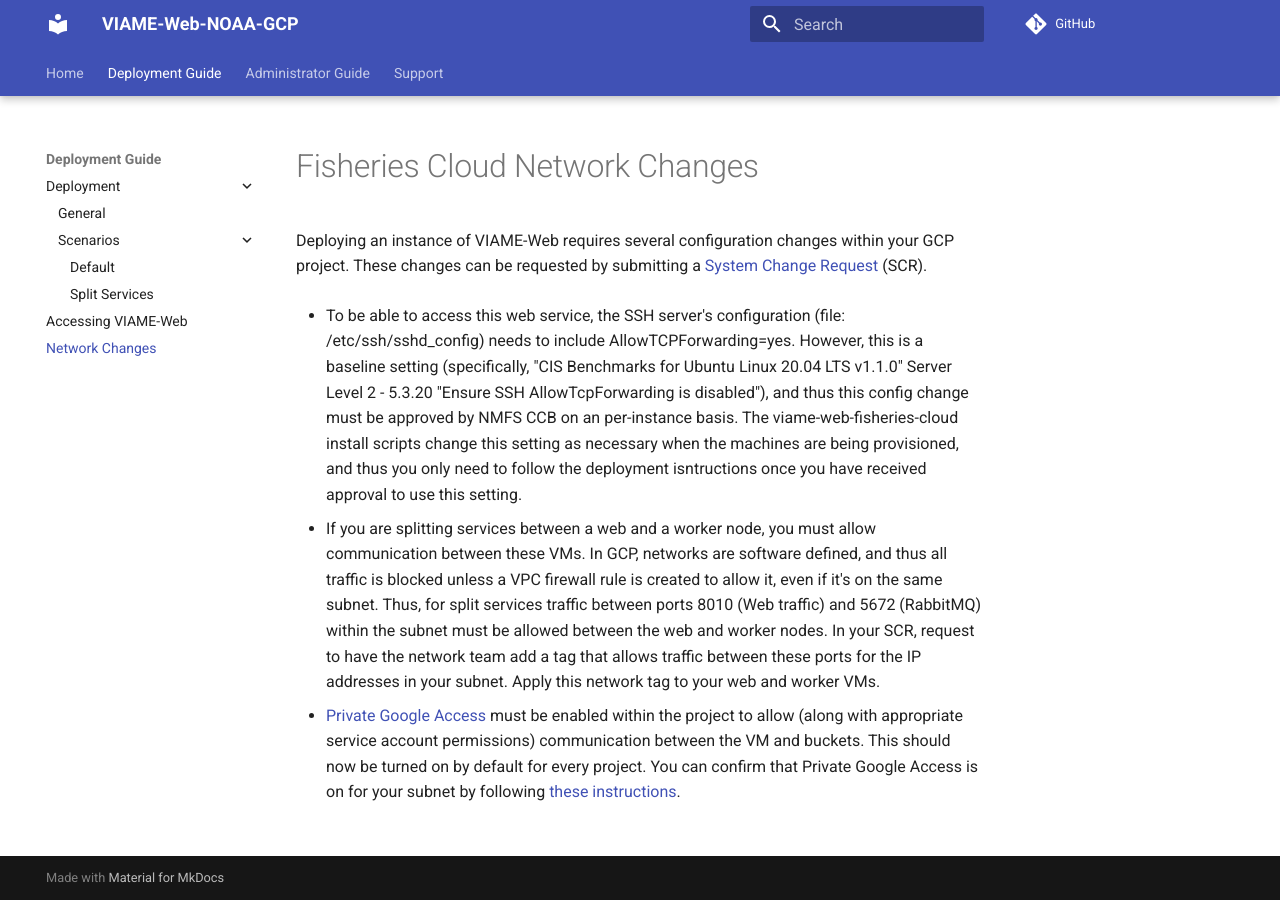
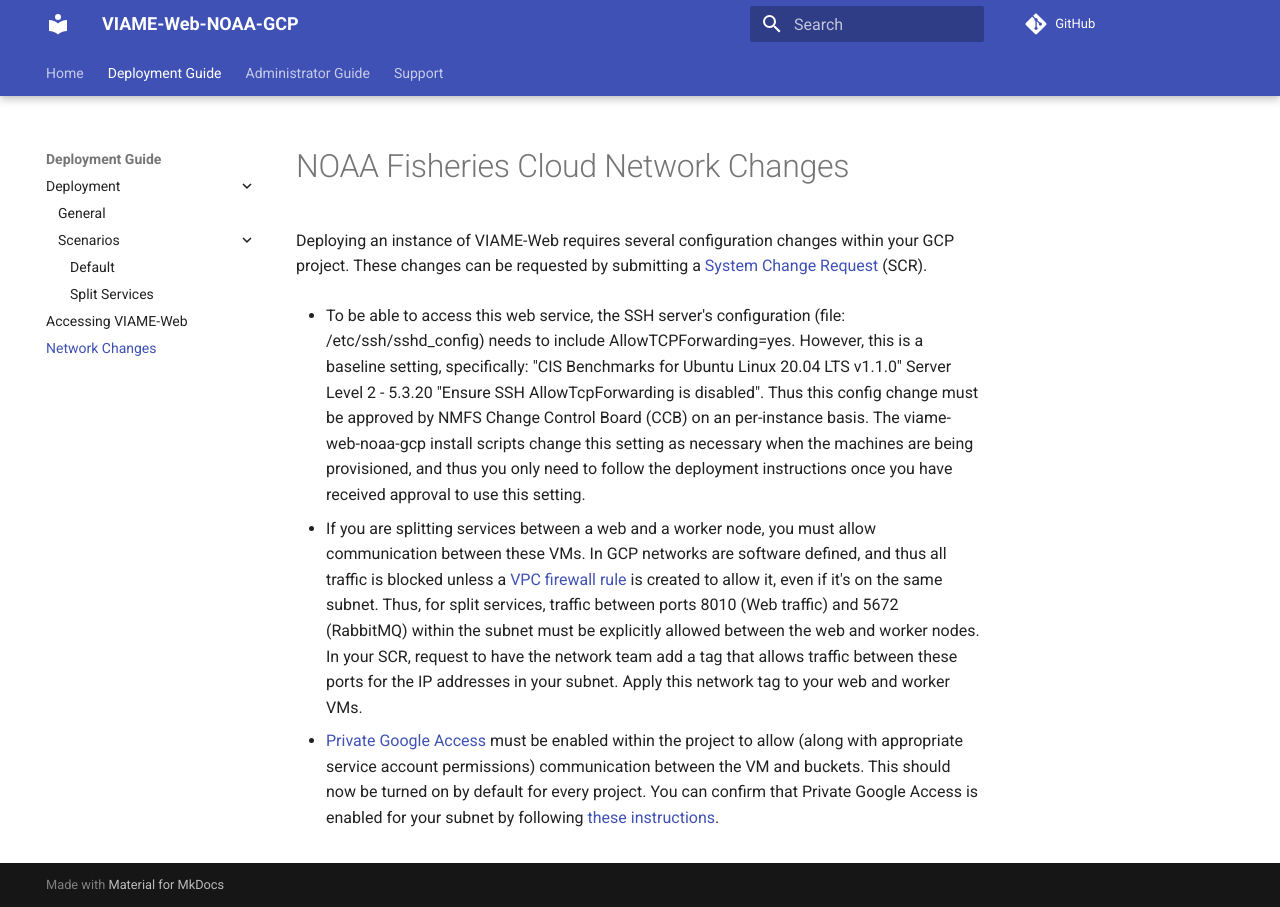
Before and after one commit to SWFSC/viame-web-noaa-gcp, an MkDocs documentation site: the page built from docs/network-changes.md, in a window 1280 px wide. Built offline with MkDocs 1.6.1 and Material for MkDocs 9.7.7, drawn with Linux system fonts in a browser that asks for light colours; comment, search, counter and statistics services are not loaded.

Commit message:
doc updates

```diff
--- a/docs/network-changes.md
+++ b/docs/network-changes.md
@@ -1,9 +1,9 @@
-# Fisheries Cloud Network Changes
+# NOAA Fisheries Cloud Network Changes
 
 Deploying an instance of VIAME-Web requires several configuration changes within your GCP project. These changes can be requested by submitting a [System Change Request](https://docs.google.com/forms/d/e/1FAIpQLSdafnuc7bxEIFkXrPpHkwgy1VxoiGEkMVkZjbMe1DdMYJ9THw/viewform) (SCR).
 
-* To be able to access this web service, the SSH server's configuration (file: /etc/ssh/sshd_config) needs to include AllowTCPForwarding=yes. However, this is a baseline setting (specifically, "CIS Benchmarks for Ubuntu Linux 20.04 LTS v1.1.0" Server Level 2 - 5.3.20 "Ensure SSH AllowTcpForwarding is disabled"), and thus this config change must be approved by NMFS CCB on an per-instance basis. The viame-web-fisheries-cloud install scripts change this setting as necessary when the machines are being provisioned, and thus you only need to follow the deployment isntructions once you have received approval to use this setting.
+* To be able to access this web service, the SSH server's configuration (file: /etc/ssh/sshd_config) needs to include AllowTCPForwarding=yes. However, this is a baseline setting, specifically: "CIS Benchmarks for Ubuntu Linux 20.04 LTS v1.1.0" Server Level 2 - 5.3.20 "Ensure SSH AllowTcpForwarding is disabled". Thus this config change must be approved by NMFS Change Control Board (CCB) on an per-instance basis. The viame-web-noaa-gcp install scripts change this setting as necessary when the machines are being provisioned, and thus you only need to follow the deployment instructions once you have received approval to use this setting.
 
-* If you are splitting services between a web and a worker node, you must allow communication between these VMs. In GCP, networks are software defined, and thus all traffic is blocked unless a VPC firewall rule is created to allow it, even if it's on the same subnet. Thus, for split services traffic between ports 8010 (Web traffic) and 5672 (RabbitMQ) within the subnet must be allowed between the web and worker nodes. In your SCR, request to have the network team add a tag that allows traffic between these ports for the IP addresses in your subnet. Apply this network tag to your web and worker VMs.
+* If you are splitting services between a web and a worker node, you must allow communication between these VMs. In GCP networks are software defined, and thus all traffic is blocked unless a [VPC firewall rule](https://cloud.google.com/vpc/docs/firewalls) is created to allow it, even if it's on the same subnet. Thus, for split services, traffic between ports 8010 (Web traffic) and 5672 (RabbitMQ) within the subnet must be explicitly allowed between the web and worker nodes. In your SCR, request to have the network team add a tag that allows traffic between these ports for the IP addresses in your subnet. Apply this network tag to your web and worker VMs.
 
-* [Private Google Access](https://cloud.google.com/vpc/docs/configure-private-google-access) must be enabled within the project to allow (along with appropriate service account permissions) communication between the VM and buckets. This should now be turned on by default for every project. You can confirm that Private Google Access is on for your subnet by following [these instructions](https://cloud.google.com/vpc/docs/configure-private-google-access#enabling-pga).
+* [Private Google Access](https://cloud.google.com/vpc/docs/configure-private-google-access) must be enabled within the project to allow (along with appropriate service account permissions) communication between the VM and buckets. This should now be turned on by default for every project. You can confirm that Private Google Access is enabled for your subnet by following [these instructions](https://cloud.google.com/vpc/docs/configure-private-google-access#enabling-pga).
```
Also changed, not shown: docs/admin-storage.md (+3 -3 lines), docs/deployment-default.md (+2 -2 lines), docs/deployment-split.md (+2 -2 lines), docs/index.md (+6 -1 lines).
